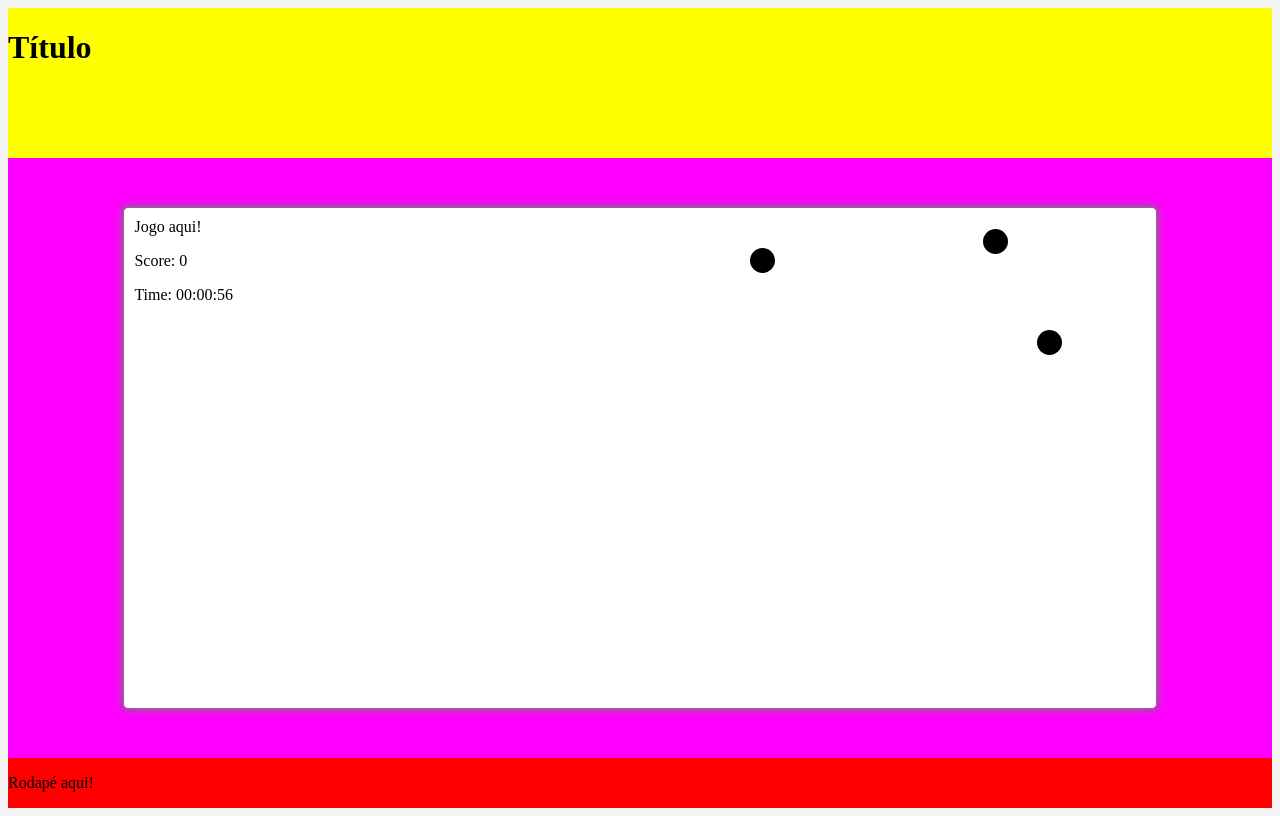
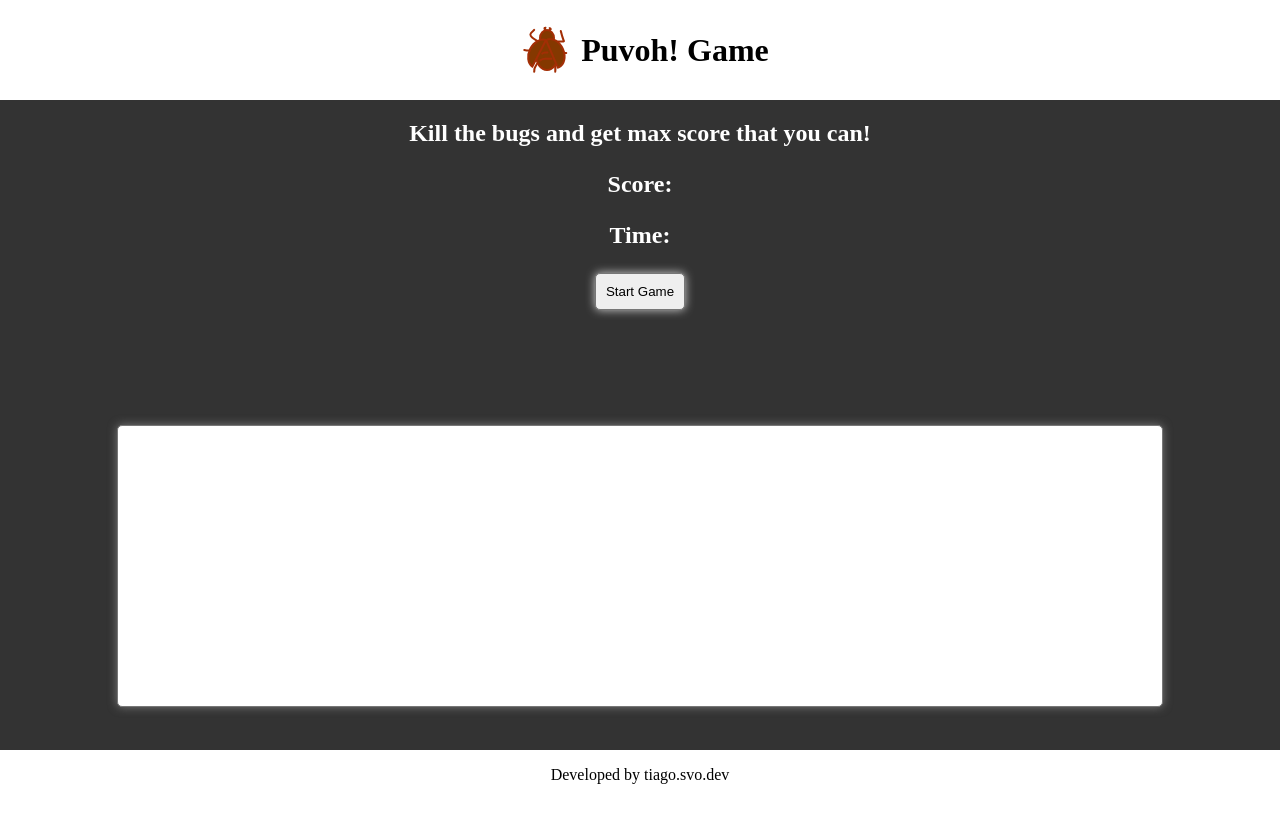
Before and after one commit to TiagoSVO/puvoh-game, a plain HTML site: page index.html in a window 1280 px wide. Drawn offline with Linux system fonts and the light colour scheme.

Commit message:
Finished basic visual elements and logic.

```diff
--- a/index.html
+++ b/index.html
@@ -7,18 +7,23 @@
   </head>
   <body id="p-wrapper">
     <header id='header'>
-      <h1>Título</h1>
+      <img src="imgs/bug.svg" class="bug-icon"/>
+      <h1 class="bug-title">Puvoh! Game</h1>
     </header>
     <main id="content">
-      <div id="p-game-field">Jogo aqui!
-        <br/>
-        <p>Score: <span id="score"></span></p>
-        <p>Time: <span id="countdownClock"></span></p>
-      </div>
-
+      <section class="game-message">
+        <h2>Kill the bugs and get max score that you can!<h2>
+          <p>Score: <span id="score"></span></p>
+          <p>Time: <span id="countdownClock"></span></p>
+        <button class="btn" id="p-start-button" class="p-start" type="button">Start Game</button>
+      </section>
+      <section class="game-field">
+        <div id="p-game-field">
+        </div>
+      </section>
     </main>
     <footer id='footer'>
-      <p>Rodapé aqui!</p>
+      <p>Developed by tiago.svo.dev</p>
     </footer>
     <script type="text/javascript" src="script.js"> </script>
   </body>
--- a/script.js
+++ b/script.js
@@ -6,8 +6,9 @@ document.onreadystatechange = function () {
 
         var PuvohGame = {
           audioBug: new Audio("puvoh.wav"),
+          buttonStart: document.querySelector('#p-start-button'),
 
-          options: {
+          initialConfigs: {
             gameField: null,
             pointsScore: null,
             currentBug: null,
@@ -20,6 +21,10 @@ document.onreadystatechange = function () {
             timeouts: []
           },
 
+          options: {
+
+          },
+
           getGameField: function() {
             var gameField = document.getElementById('p-game-field');
             return gameField
@@ -27,9 +32,6 @@ document.onreadystatechange = function () {
 
           init: function(options) {
             console.log('Initializing...');
-            this.options.gameField = this.getGameField();
-            this.options.pointsScore = this.getPointsScore();
-            this.printPoint();
             this.initEvents();
           },
 
@@ -43,14 +45,21 @@ document.onreadystatechange = function () {
           },
 
           initEvents: function() {
-            this.startGame();
+
+            this.buttonStart.addEventListener('click', this.startGame.bind(this), false);
+
           },
 
           startGame: function(e) {
             console.log('Start Game...');
+            this.buttonStart.hidden = true
+            this.options = {...this.initialConfigs};
+            this.options.gameField = this.getGameField();
+            this.options.pointsScore = this.getPointsScore();
             this.options.endGame = false;
             this.options.currentGame = setInterval(this.generateBugs.bind(this), 1000);
             this.startClockCountDown();
+            this.printPoint();
           },
 
           getRandomPositionInt: function (min, max) {
@@ -79,8 +88,8 @@ document.onreadystatechange = function () {
             var bugDiv = document.createElement("div");
             var maxAreaFieldGameWidth = this.options.gameField.offsetWidth
             var maxAreaFieldGameHeight = this.options.gameField.offsetHeight
-            var positionTop = this.getRandomPositionInt(10, (maxAreaFieldGameHeight - 35));
-            var positionLeft = this.getRandomPositionInt(10, (maxAreaFieldGameWidth - 35));
+            var positionTop = this.getRandomPositionInt(10, (maxAreaFieldGameHeight - 60));
+            var positionLeft = this.getRandomPositionInt(10, (maxAreaFieldGameWidth - 60));
             bugDiv.classList.add('p-bug');
             bugDiv.setAttribute('style', 'top:' + positionTop + 'px; left:' + positionLeft + 'px;');
             bugDiv.setAttribute('id', 'bugId-' + this.setBugId());
@@ -174,6 +183,7 @@ document.onreadystatechange = function () {
               clearTimeout(timeout)
             })
             _this.options.endGame = true;
+            this.buttonStart.hidden = false;
             clockTag.innerHTML = "End Game";
           }
 
--- a/styles.css
+++ b/styles.css
@@ -1,12 +1,13 @@
 body {
   background-color: black;
+  margin: 0;
 }
 
 #p-wrapper {
     display: grid;
     grid-template-columns: 1fr;
     grid-template-rows:
-        150px
+        100px
         1fr
         50px;
     grid-template-areas:
@@ -14,10 +15,11 @@ body {
         "content"
         "footer";
     height: 100vh;
-    background-color: #F5F5F5;
+    background-color: #fff;
 }
 
 #p-game-field {
+  margin: 0 auto;
   width: 80%;
   height: 80%;
   border: 1px solid #777;
@@ -26,35 +28,72 @@ body {
   background: #ffffff;
   box-shadow: 0 0 10px #777;
   position: relative;
-  cursor: crosshair;
+  cursor: url(imgs/havaianas.png), crosshair;
+  color: #333;
+  overflow: hidden;
 }
 
 main#content {
   grid-area: content;
-  background: #ff00ff;
+  background: #333;
+  color: #fff;
   display: flex;
+  align-items: center;
+  justify-content: center;
+  flex-direction: column;
+}
+
+main#content section {
+  flex: 1;
+  width: 100%;
+  text-align: center;
+}
+
+header#header {
+  grid-area: header;
+  background: #fff;
+  display: flex;
+
+  text-align: center;
+  justify-content: center;
+  vertical-align: middle;
+}
+
+header#header img.bug-icon {
+  height: 50%;
+  align-self: center;
+  margin: 0 10px;
+}
+
+header#header h1.bug-title {
+  align-self: center;
+}
+
+footer#footer {
+  grid-area: footer;
+  background: #fff;
+  display: flex;
+
+  text-align: center;
   align-items: center;
   justify-content: center;
 }
 
-header#header {
-  grid-area: header;
-  background: #ffff00;
-  display: flex;
-}
-
-footer#footer {
-  grid-area: footer;
-  background: #ff0000;
-  display: flex;
-}
-
 .p-bug {
-  width: 25px;
-  height: 25px;
+  width: 50px;
+  height: 50px;
   border-radius: 50%;
-  background: #000;
+  background: url('imgs/bug.svg');
   position: absolute;
   top: 0;
   left: 0;
 }
+
+.btn {
+  padding: 10px;
+  border: 1px solid;
+  border-color: #777;
+  border-radius: 5px;
+  box-shadow: 0 0 10px #ccc;
+  cursor: pointer;
+}
```
Also changed, not shown: imgs/Prancheta 1.png (added), imgs/Prancheta 1.svg (added), imgs/bug.png (added), imgs/bug.svg (added), imgs/havaianas.png (added), imgs/havaianas.svg (added), imgs/havaianas_deitada.png (added), imgs/havaianas_deitada.svg (added).
